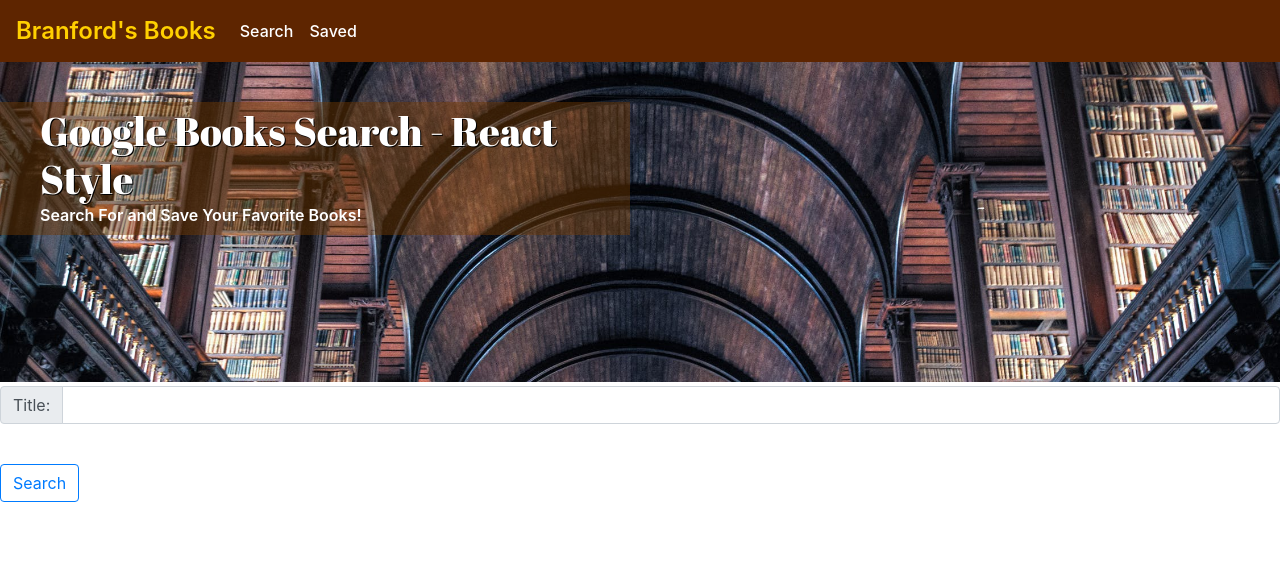
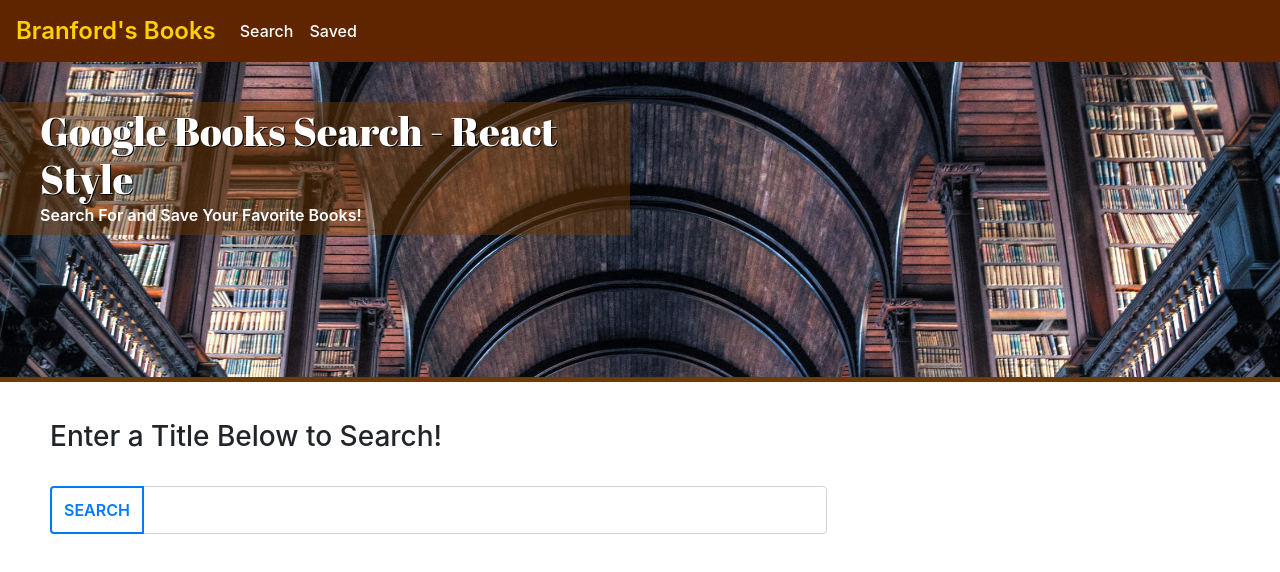
Before and after one commit to Skateboardb/react-google-books, a React (Create React App) app in the folder client/: page / in a window 1280 px wide. Shown: the top 572 px of the page. Built offline with nearby package versions, Linux system fonts and the light colour scheme.

Commit message:
cleaned up search bar

```diff
--- a/client/src/App.css
+++ b/client/src/App.css
@@ -1,2 +1,6 @@
 @import url('https://fonts.googleapis.com/css2?family=Abril+Fatface&family=Noto+Serif+TC&display=swap');
 /* @import url('https://fonts.googleapis.com/css2?family=Eczar:wght@600;700&family=Noto+Serif+TC&display=swap'); */
+
+main{
+    padding: 0 50px 0 50px;
+}
--- a/client/src/components/Header/style.css
+++ b/client/src/components/Header/style.css
@@ -5,6 +5,9 @@ header {
 	background-size: cover;
 	position: relative;
 	top: 62px;
+	border-bottom: 5px solid #723900;
+	margin-bottom: 20px;
+
 }
 
 .text-box {
@@ -13,8 +16,6 @@ header {
 	top: 40px;
 	margin: 0 650px 0 0px;
 	padding: 5px 0 8px 40px;
-
-
 
 }
 
--- a/client/src/components/Results/style.css
+++ b/client/src/components/Results/style.css
@@ -1,3 +1,7 @@
 .bookResultRow, .aboutBookRow {
     margin: 0px !important;
 }
+
+img{
+    border: 1px solid black !important;
+}
--- a/client/src/components/Search/index.js
+++ b/client/src/components/Search/index.js
@@ -2,17 +2,20 @@ import React from 'react';
 import InputGroup from 'react-bootstrap/InputGroup';
 import FormControl from 'react-bootstrap/FormControl';
 import Button from 'react-bootstrap/Button';
+import './style.css'
 
 function SearchForm(props) {
 	return (
 		<div id="searchContainer">
-			<h3>Enter a title below to search Google Books for whatever you like</h3>
+			{/* <h3>Enter a title below to search Google Books for whatever you like</h3> */}
+			<h3>Enter a Title Below to Search!</h3>
 			<form id="bookSearch">
 				<label htmlFor="bookInput" form="bookSearch"></label>
 				<br></br>
-
+				<div className="row">
+					<div className="col-8">
 						<InputGroup
-					className="mb-3"
+						className="mb-3 searchBar"
 						type="text"
 						name="bookInput"
 						id="bookInput"
@@ -22,23 +25,34 @@ function SearchForm(props) {
 						required
 						>
 						<InputGroup.Prepend>
-						<InputGroup.Text id="inputGroup-sizing-default">
+							{/* <InputGroup.Text id="inputGroup-sizing-default" className="searchLabel">
 								Title:
-						</InputGroup.Text>
+							</InputGroup.Text> */}
+								<Button
+					variant="outline-primary"
+					type="submit"
+					onClick={e => props.handleSearchClick(e)}
+					id="searchButton"
+				>
+					SEARCH
+				</Button>
 						</InputGroup.Prepend>
 						<FormControl
 							aria-label="Default"
 							aria-describedby="inputGroup-sizing-default"
 						/>
 					</InputGroup>
+				</div>
+				</div>
+
 				<br></br>
-				<Button
+				{/* <Button
 					variant="outline-primary"
 					type="submit"
 					onClick={e => props.handleSearchClick(e)}
 				>
 					Search
-				</Button>
+				</Button> */}
 			</form>
 		</div>
 	);
--- a/client/src/components/Search/style.css
+++ b/client/src/components/Search/style.css
@@ -0,0 +1,14 @@
+#searchContainer{
+    margin-top: 100px;
+    position: relative;
+
+}
+
+#searchButton{
+    font-weight: 600 !important;
+    border: 2px solid #007bff !important;
+}
+
+.searchBar input{
+    height: 3rem;
+}
```
Also changed, not shown: 1 other file (tests, documents, lock files or other folders). Lines whose indentation alone changed are shown as unchanged.
